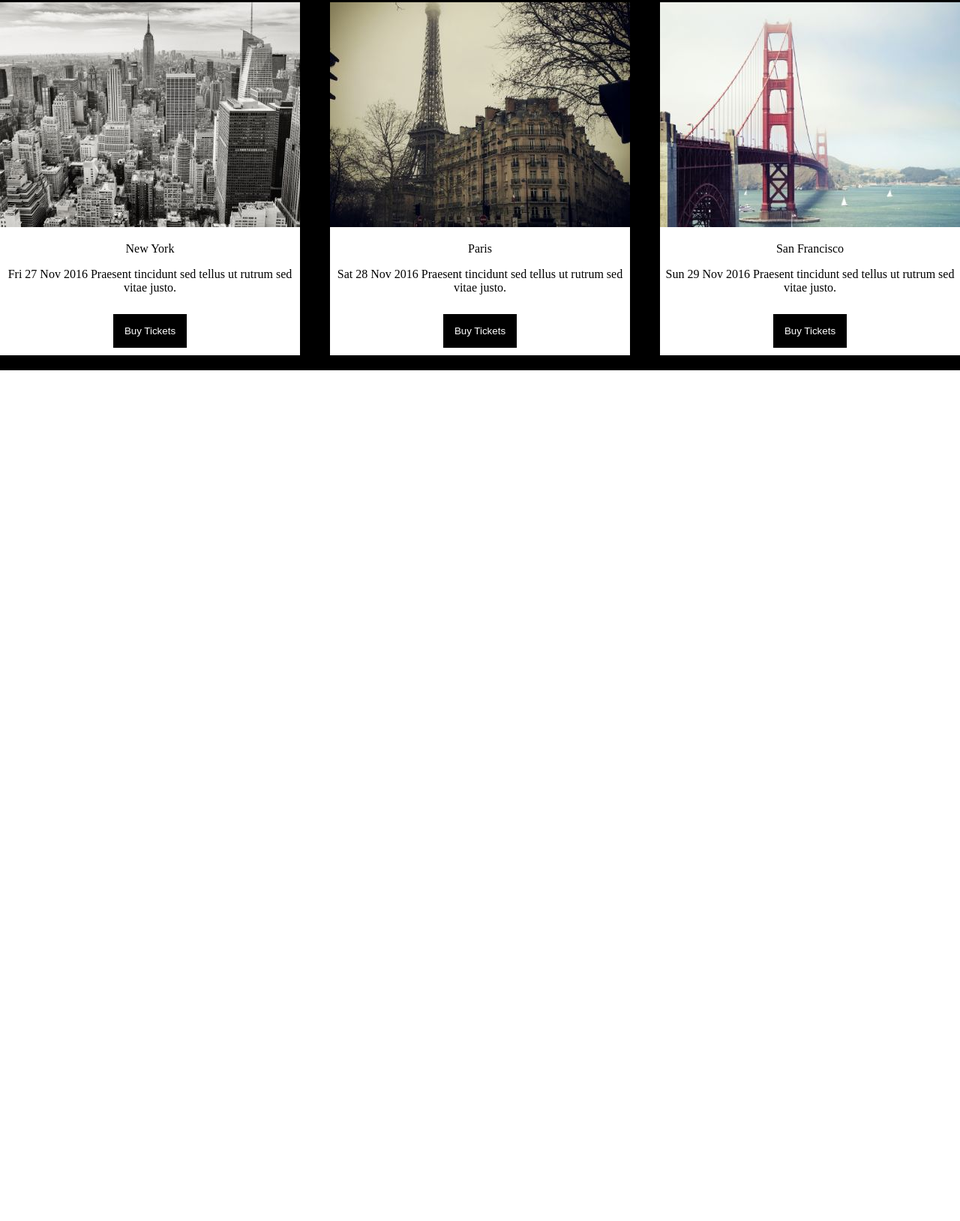
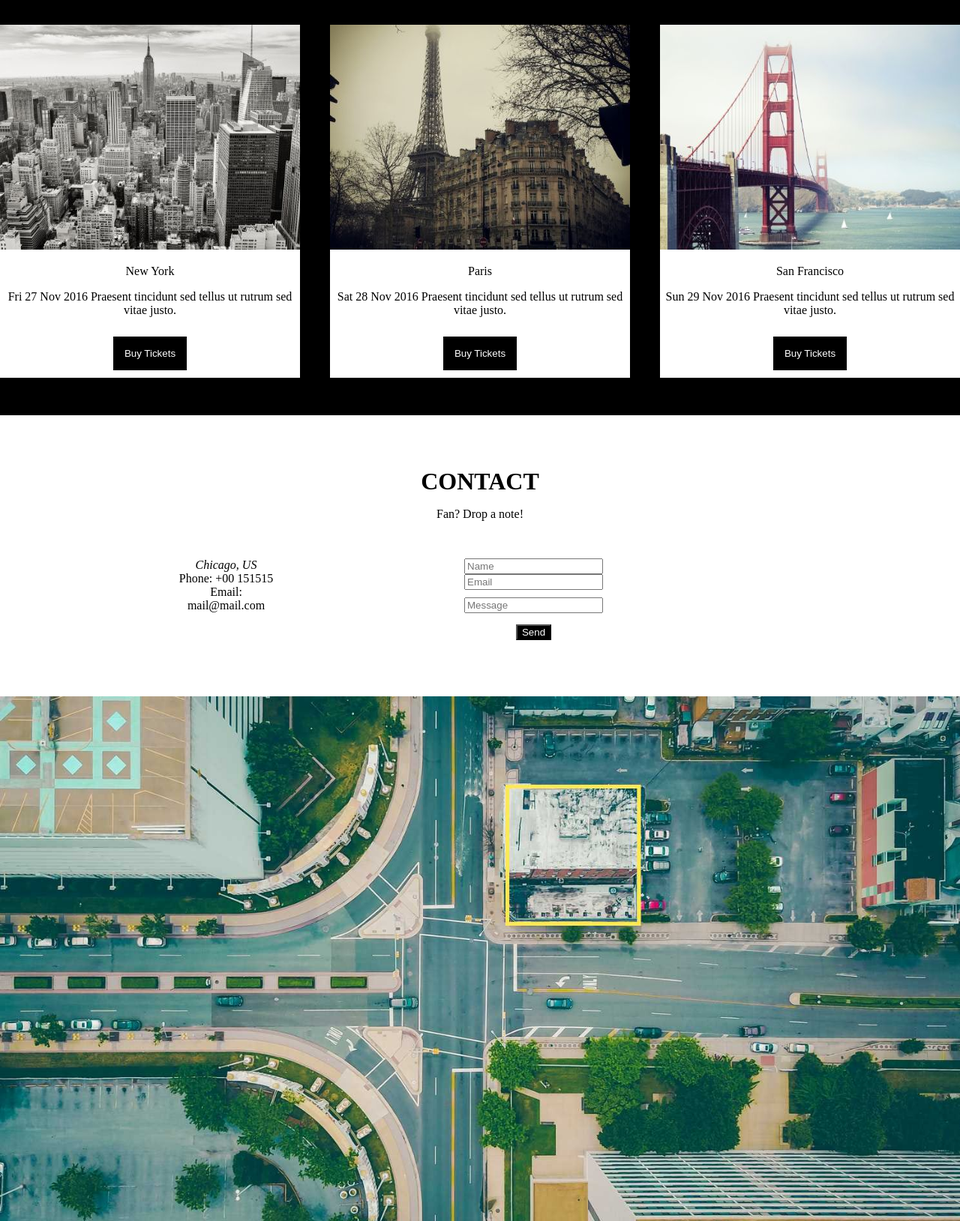
Before and after one commit to EsraaAhmed852004/first-project, a plain HTML site: page index.html in a window 1280 px wide. Shown: the part 1570-3199 px from the top of the page at 75% size. Before the commit the page ends 2064 px from the top, so only its background shows below. Drawn offline with Linux system fonts and the light colour scheme.

Commit message:
add contact section

```diff
--- a/index.html
+++ b/index.html
@@ -121,19 +121,62 @@
                         </button>
                     </div>
                 </div>
-            </div>
         </div>
-
+        </div>
     </div>
     </div>
-    <div>
+    <div class="contact-section">
+        <div class="container">
+            <h1>contact</h1>
+            <p>Fan? Drop a note!</p>
+            <div class="contacts-way">
+                <div contact-us>
+                    <div>
+                        <address>
+                            Chicago, US
+                        </address>
+                    </div>
+                    <div>
+                        <span class="phone">
+                            Phone: +00 151515
+                        </span>
+                    </div>
+                    <div>
+                        <span class="Email">
+                            Email: mail@mail.com
+                        </span>
+                    </div>
+                </div>
 
+                <div class="Contact-Boxes">
+                    <div class="name-email-boxes">
+                        <input type="Name" placeholder="Name">
+                        <input type="email" placeholder="Email">
+                    </div>
+
+                    <div class="message-box">
+                        <input class="Message" placeholder="Message">
+                    </div>
+                    <div class="button">
+                        <button class="button-send">
+                            Send
+                        </button>
+                    </div>
+                </div>
+            </div>
+
+            </div>
     </div>
-    <div>
+    <div class="map-image">
 
     </div>
     <footer>
-
+        <div class="container">
+            <div class="footer-section">
+                <div class="social-icons">
+                </div>
+            </div>
+        </div>
     </footer>
 </body>
 
--- a/style.css
+++ b/style.css
@@ -8,6 +8,7 @@ body {
 }
 h1 ,h2,h3,h4,h5,h6 {
     margin: 0;
+    text-transform: uppercase;
 }
 /* Start nav */
 nav {
@@ -77,27 +78,37 @@ header {
     text-align: center;
     background-color: #000;
     color: #fff;
+    padding: 30px;
 
 }
+
 .tour-dates .months{
    text-align: center;
+
+
 }
 .tour-dates .months .month-sep {
     display: flex;
+    text-align: center;
 }
 .tour-dates .months .month-oct{
     display: flex;
+    text-align: center;
 }
 
 .tour-dates .countries{
     display: flex;
     justify-content: center;
     padding: 20px 0;
+
+
 }
 .tour-dates .countries .countries-box{
     margin: 0 20px;
     background-color: #fff;
     color: #000;
+
+
 }
 .tour-dates .countries .countries-box .button-box .buy-tickets{
     border: 2px;
@@ -110,3 +121,41 @@ header {
     background-color: #bcb9b9;
     color: #000;
 }
+
+.contact-section{
+    justify-content: center;
+    text-align: center;
+    margin: 70px;
+
+}
+.contact-section .contacts-way{
+    display: flex;
+    margin: 50px;
+    padding: 0 100px;
+}
+.contact-section .contacts-way .Contact-Boxes{
+    margin: 0 160px;
+
+}
+.contact-section .contacts-way .Contact-Boxes .name-email-boxes{
+
+}
+.contact-section .contacts-way .Contact-Boxes .message-box{
+    padding: 10px;
+}
+.contact-section .contacts-way .Contact-Boxes .button-send{
+    background-color: #000;
+    color: #fff;
+    margin: 5px;
+}
+.contact-section .contacts-way .Contact-Boxes .button-send:hover{
+    background-color: #bcb9b9;
+    color: #000;
+}
+
+.map-image{
+    background-image: url("./img/map.jpg");
+    background-repeat: no-repeat;
+    background-size: cover;
+    height: 700px;
+}
```
Also changed, not shown: img/map.jpg (added).
